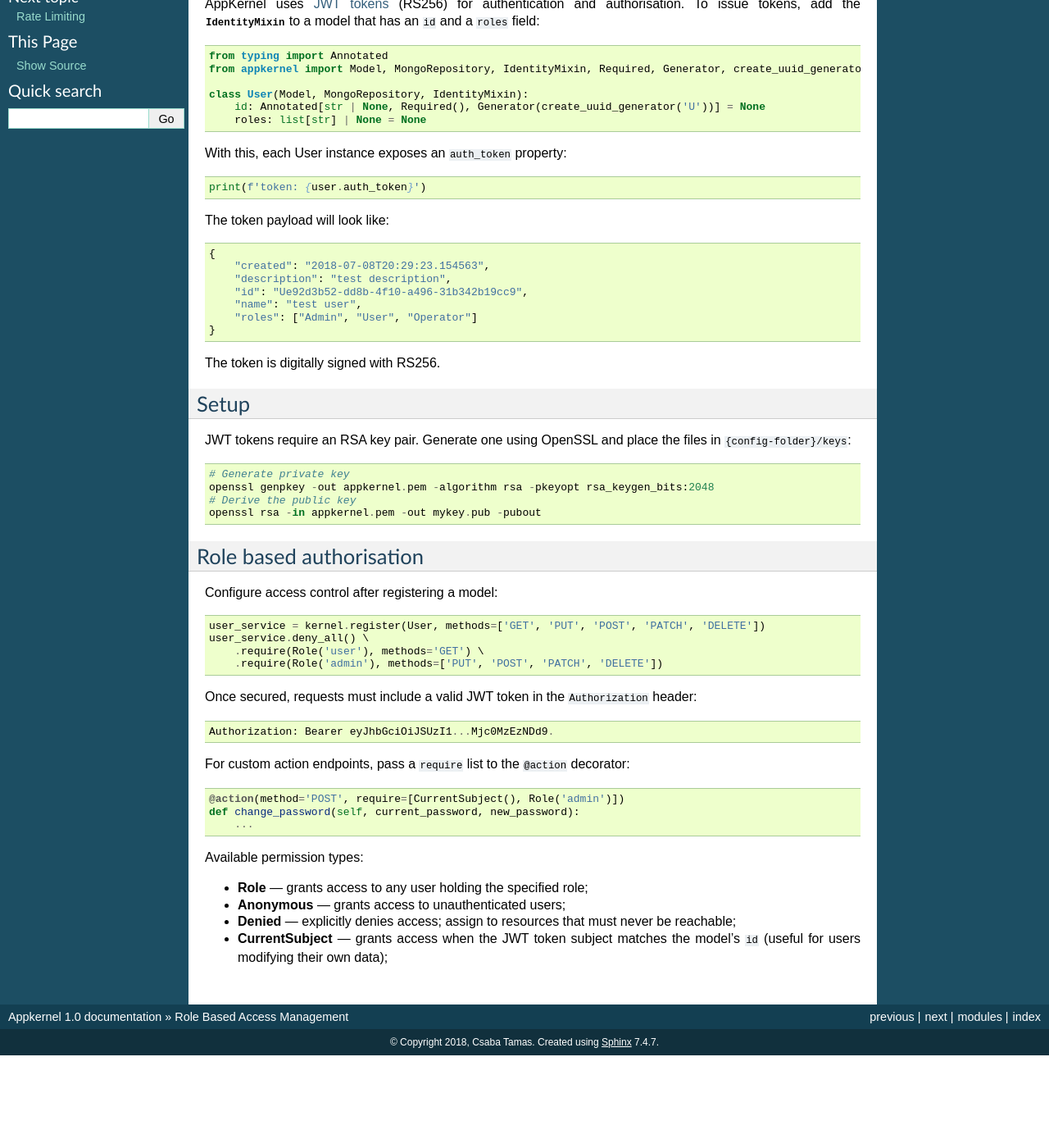
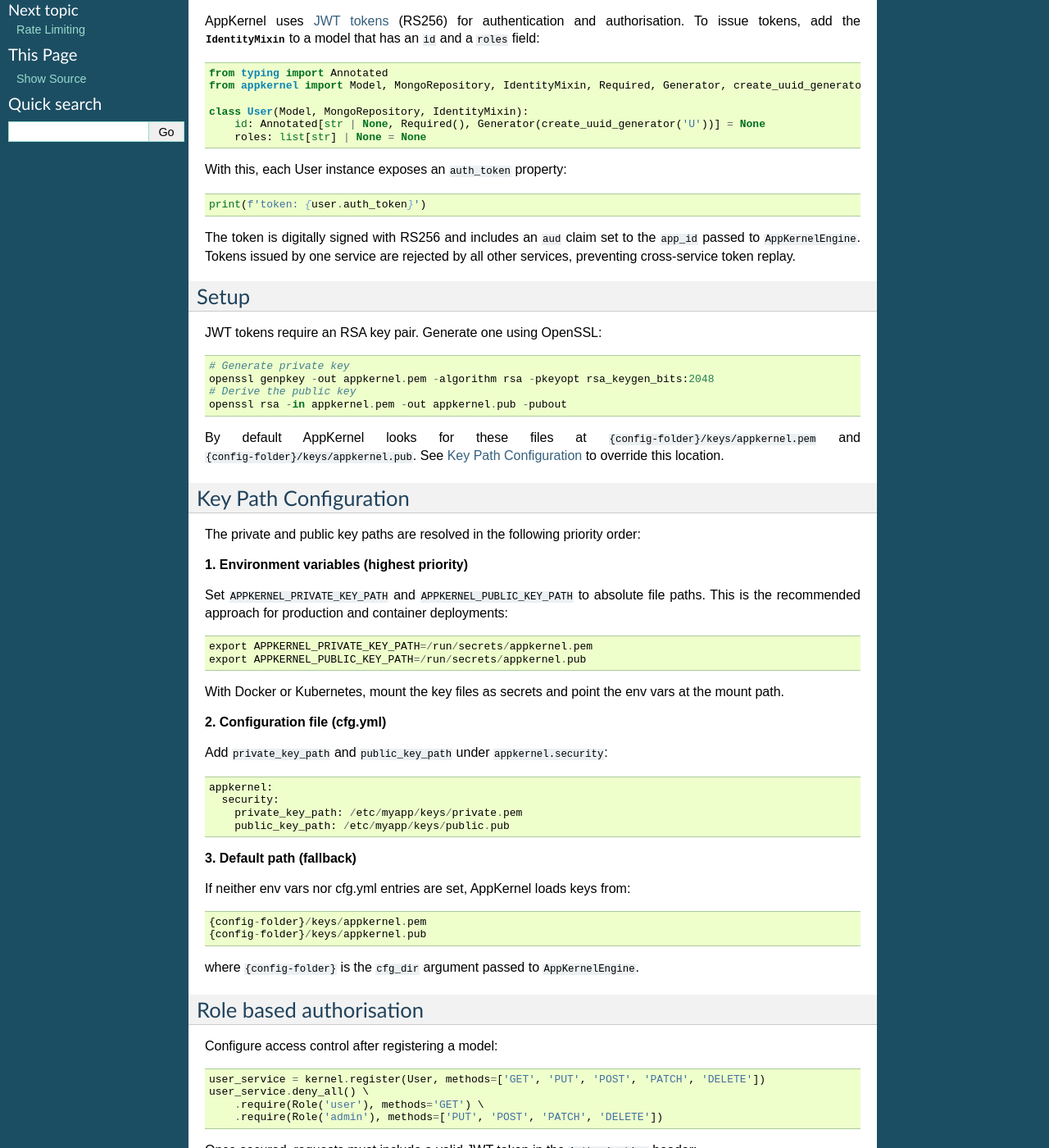
Before and after one commit to accelero-cloud/appkernel, a Sphinx documentation site: the page built from docs/authentication.rst, in a window 1280 px wide and 1400 px high, scrolled down 232 px. Shown: the whole window at 82% size. Built offline with Sphinx 7.4.7, drawn with Linux system fonts in a browser that asks for light colours; before the commit the page ends 1519 px from its top, so only the background shows below that; some of the changed text lies outside the part shown.

Commit message:
added a more sophisticated key management

```diff
--- a/docs/authentication.rst
+++ b/docs/authentication.rst
@@ -3,6 +3,7 @@ Role Based Access Management
 
 * :ref:`JWT Token`
 * :ref:`Setup`
+* :ref:`Key Path Configuration`
 * :ref:`Role based authorisation`
 
 JWT Token
@@ -22,28 +23,57 @@ With this, each User instance exposes an ``auth_token`` property::
 
     print(f'token: {user.auth_token}')
 
-The token payload will look like::
-
-    {
-        "created": "2018-07-08T20:29:23.154563",
-        "description": "test description",
-        "id": "Ue92d3b52-dd8b-4f10-a496-31b342b19cc9",
-        "name": "test user",
-        "roles": ["Admin", "User", "Operator"]
-    }
-
-The token is digitally signed with RS256.
+The token is digitally signed with RS256 and includes an ``aud`` claim set to the
+``app_id`` passed to ``AppKernelEngine``. Tokens issued by one service are rejected
+by all other services, preventing cross-service token replay.
 
 Setup
 -----
 
-JWT tokens require an RSA key pair. Generate one using OpenSSL and place the files in ``{config-folder}/keys``::
+JWT tokens require an RSA key pair. Generate one using OpenSSL::
 
     # Generate private key
     openssl genpkey -out appkernel.pem -algorithm rsa -pkeyopt rsa_keygen_bits:2048
     # Derive the public key
-    openssl rsa -in appkernel.pem -out mykey.pub -pubout
+    openssl rsa -in appkernel.pem -out appkernel.pub -pubout
 
+By default AppKernel looks for these files at ``{config-folder}/keys/appkernel.pem``
+and ``{config-folder}/keys/appkernel.pub``. See :ref:`Key Path Configuration` to
+override this location.
+
+Key Path Configuration
+----------------------
+
+The private and public key paths are resolved in the following priority order:
+
+**1. Environment variables (highest priority)**
+
+Set ``APPKERNEL_PRIVATE_KEY_PATH`` and ``APPKERNEL_PUBLIC_KEY_PATH`` to absolute
+file paths. This is the recommended approach for production and container deployments::
+
+    export APPKERNEL_PRIVATE_KEY_PATH=/run/secrets/appkernel.pem
+    export APPKERNEL_PUBLIC_KEY_PATH=/run/secrets/appkernel.pub
+
+With Docker or Kubernetes, mount the key files as secrets and point the env vars
+at the mount path.
+
+**2. Configuration file (cfg.yml)**
+
+Add ``private_key_path`` and ``public_key_path`` under ``appkernel.security``::
+
+    appkernel:
+      security:
+        private_key_path: /etc/myapp/keys/private.pem
+        public_key_path: /etc/myapp/keys/public.pub
+
+**3. Default path (fallback)**
+
+If neither env vars nor cfg.yml entries are set, AppKernel loads keys from::
+
+    {config-folder}/keys/appkernel.pem
+    {config-folder}/keys/appkernel.pub
+
+where ``{config-folder}`` is the ``cfg_dir`` argument passed to ``AppKernelEngine``.
 
 Role based authorisation
 ------------------------
```
Also changed, not shown: 2 other files.
